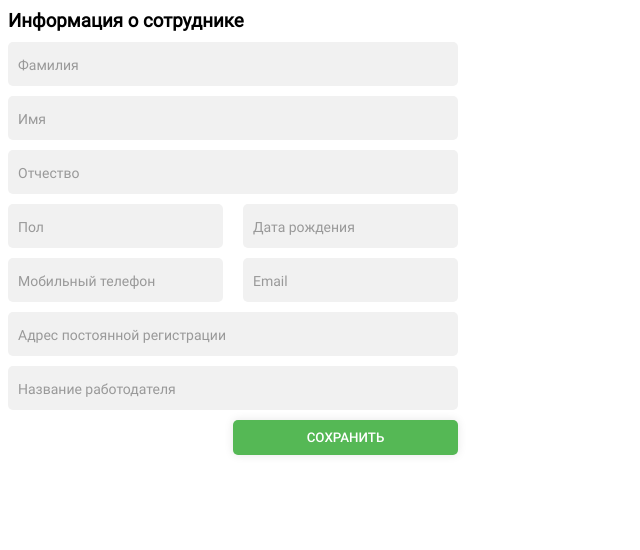
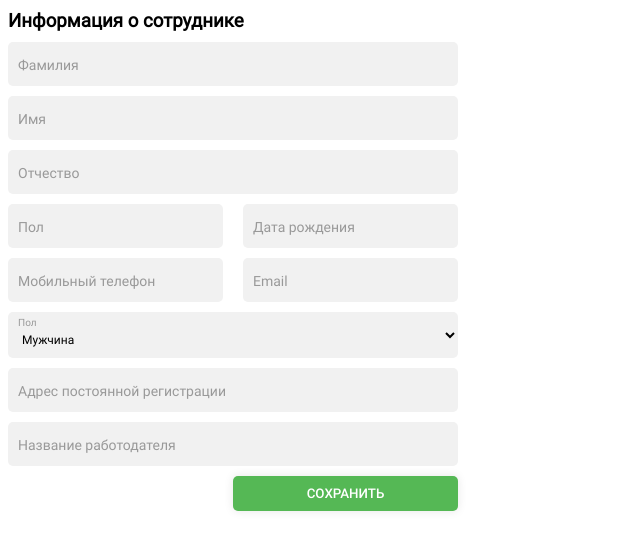
Before and after one commit to AndrewGlazik/user-data-form, a React app: page / in a window 1280 px wide. Shown: the top 550 px of the page, without its empty margins (0-640 px from the left). Built offline with nearby package versions, Linux system fonts and the light colour scheme.

Commit message:
Добавлен селект для выбора пола

```diff
--- a/src/components/App.js
+++ b/src/components/App.js
@@ -1,9 +1,10 @@
 import React, {useState} from "react";
 import CustomInput from './CustomInput'
 import CustomButton from './CustomButton'
+import CustomSelect from './CustomSelect'
 
 import '../styles/App.css';
-import {FieldValidation} from "./CustomInput/validations";
+import {FieldValidation} from './CustomInput/validations';
 
 export const FormContext = React.createContext({})
 
@@ -43,6 +44,14 @@ export default function () {
                         <CustomInput name="telephone" validation="numbers_only" labelValue="Мобильный телефон"/>
                         <CustomInput name="email" validation="email" labelValue="Email"/>
                     </div>
+                    <CustomSelect
+                        labelValue="Пол"
+                        options={[
+                            {value: "001", label: "Мужчина"},
+                            {value: "002", label: "Женщина"},
+                            {value: "003", label: "Другое"}
+                            ]}
+                    />
                     <CustomInput name="address" labelValue="Адрес постоянной регистрации"/>
                     <CustomInput name="employer" labelValue="Название работодателя"/>
                     <div className="justify-end half-width">
--- /dev/null
+++ b/src/components/CustomSelect/index.css
@@ -0,0 +1,38 @@
+
+.select-group {
+    font-family: 'Roboto Regular', sans-serif;
+    position: relative;
+    width: 100%;
+}
+
+.custom-select-label {
+    color: #999;
+    font-family: inherit;
+    font-size: 14px;
+    position: absolute;
+    pointer-events: none;
+    left: 10px;
+    top: 15px;
+    transition: 0.2s ease all;
+    -moz-transition: 0.2s ease all;
+    -webkit-transition: 0.2s ease all;
+}
+
+.custom-select-select {
+    box-sizing: border-box;
+    position: relative;
+    font-family: inherit;
+    font-size: 12px;
+    background: var(--material-background-input);
+    border-radius: 5px;
+    padding: 20px 10px 10px 10px;
+    display: block;
+    width: 100%;
+    border: none;
+}
+
+.custom-select-select:focus ~ .custom-select-label,
+.custom-select-select:valid ~ .custom-select-label {
+    top: 5px;
+    font-size: 10px;
+}
--- /dev/null
+++ b/src/components/CustomSelect/index.js
@@ -0,0 +1,15 @@
+import React from "react";
+import './index.css';
+
+export default function (props) {
+    const {labelValue, options, ...otherProps} = props
+
+    return (
+        <div className="select-group">
+            <select className="custom-select-select" defaultValue={null}>
+                {options.map(item => <option value={item.value}>{item.label}</option>)}
+            </select>
+            <label className="custom-select-label">{labelValue}</label>
+        </div>
+    )
+}
```
